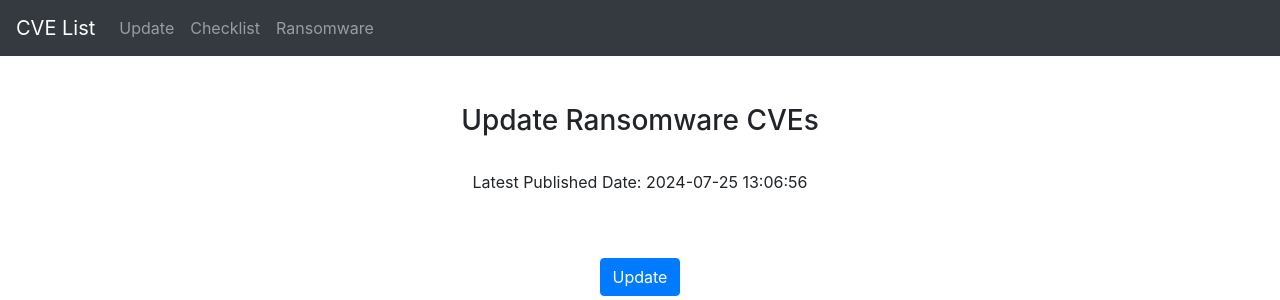
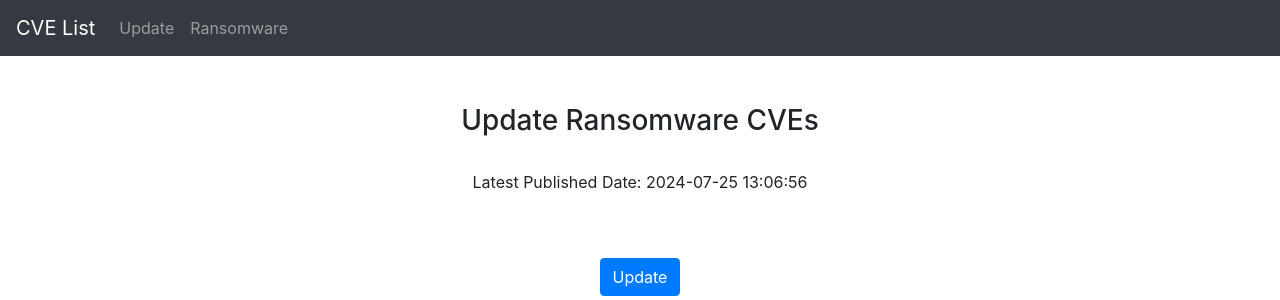
Before and after one commit to AnuragP170/cve_project, a Django app: page /cve-list/update-ransomware/ in a window 1280 px wide. Shown: the top 300 px of the page. Run offline with Django 4.2, Linux system fonts and the light colour scheme; some libraries are stand-ins or nearby versions.

Commit message:
Update update_ransomware_page.html

```diff
--- a/cve_app/templates/cve_app/update_ransomware_page.html
+++ b/cve_app/templates/cve_app/update_ransomware_page.html
@@ -22,9 +22,6 @@
             <ul class="navbar-nav">
                 <li class="nav-item">
                     <a class="nav-link" href="../update/">Update</a>
-                </li>
-                <li class="nav-item">
-                    <a class="nav-link" href="../checklist/">Checklist</a>
                 </li>
                 <li class="nav-item">
                     <a class="nav-link" href="../ransomware/">Ransomware</a>
```
